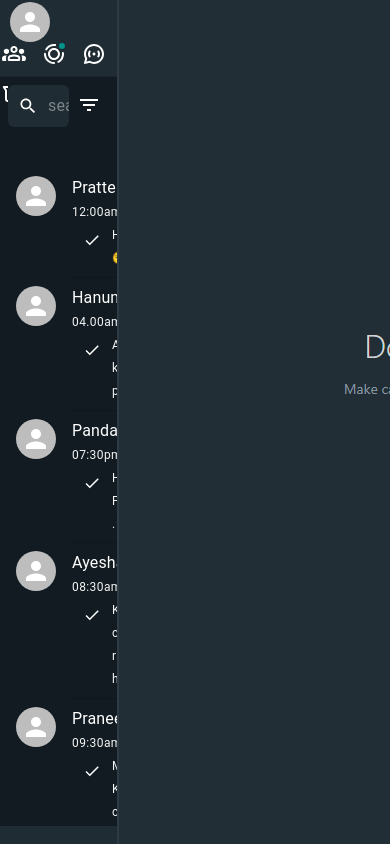
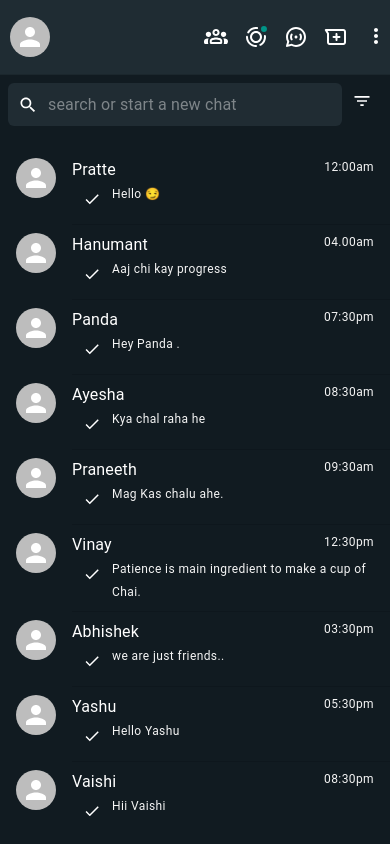
Before and after one commit to pruthvi-ays-max32/KyaBoltiPublic, a React (Create React App) app: page / in a window 390 px wide. Built offline with nearby package versions, Linux system fonts and the light colour scheme.

Commit message:
Making Responsive

```diff
--- a/src/Component/HomePage.jsx
+++ b/src/Component/HomePage.jsx
@@ -1,7 +1,7 @@
 import React from 'react'
 import LeftComponent from './LeftComponent'
 import RightComponent from './RightComponent'
-import { Box, Grid } from '@mui/material'
+import {Grid } from '@mui/material'
 import { useState } from 'react'
 
 export default function HomePage() {
@@ -10,16 +10,16 @@
     var time = new Date();
     time = time.toLocaleString('en-US', { hour: 'numeric', minute: 'numeric', hour12: true })
     const [Contactlist, setContactlist] = useState([
-        { id:1, name: "Pratte", contactNo: "1182451480", messages: [{ msg: "Hello 😏", time: "12:00am" }] },
-        { id:2, name: "Hanumant", contactNo: "721907384", messages: [{ msg: "Hii ", time: "03:59am" }, { msg: "Aaj chi kay progress", time: "04.00am" }] },
-        {id:3, name: "Panda", contactNo: "8787876692", messages: [{ msg: "Hey Panda .", time: "07:30pm" }] },
-        { id:4, name: "Ayesha", contactNo: "1182451533", messages: [{ msg: "Kya chal raha he", time: "08:30am" }] },
-        { id:5, name: "Praneeth", contactNo: "7219000099", messages: [{ msg: "Mag Kas chalu ahe.", time: "09:30am" }] },
-        { id:6, name: "Vinay", contactNo: "8888886692", messages: [{ msg: "Patience is main ingredient to make a cup of Chai.", time: "12:30pm" }] },
-        { id:7, name: "Abhishek", contactNo: "728907384", messages: [{ msg: "we are just friends..", time: "03:30pm" }] },
-        { id:8, name: "Yashu", contactNo: "8787676692", messages: [{ msg: "Hello Yashu", time: "05:30pm" }] },
-        {id:9,  name: "Vaishi", contactNo: "1182451433", messages: [{ msg: "Hii Vaishi", time: "08:30pm" }] },
-        { id:10, name: "Shejal", contactNo: "7219070099", messages: [{ msg: "Office Kas Chalu.", time: "10:30pm" }] },
+        { id: 1, name: "Pratte", contactNo: "1182451480", messages: [{ msg: "Hello 😏", time: "12:00am" }] },
+        { id: 2, name: "Hanumant", contactNo: "721907384", messages: [{ msg: "Hii ", time: "03:59am" }, { msg: "Aaj chi kay progress", time: "04.00am" }] },
+        { id: 3, name: "Panda", contactNo: "8787876692", messages: [{ msg: "Hey Panda .", time: "07:30pm" }] },
+        { id: 4, name: "Ayesha", contactNo: "1182451533", messages: [{ msg: "Kya chal raha he", time: "08:30am" }] },
+        { id: 5, name: "Praneeth", contactNo: "7219000099", messages: [{ msg: "Mag Kas chalu ahe.", time: "09:30am" }] },
+        { id: 6, name: "Vinay", contactNo: "8888886692", messages: [{ msg: "Patience is main ingredient to make a cup of Chai.", time: "12:30pm" }] },
+        { id: 7, name: "Abhishek", contactNo: "728907384", messages: [{ msg: "we are just friends..", time: "03:30pm" }] },
+        { id: 8, name: "Yashu", contactNo: "8787676692", messages: [{ msg: "Hello Yashu", time: "05:30pm" }] },
+        { id: 9, name: "Vaishi", contactNo: "1182451433", messages: [{ msg: "Hii Vaishi", time: "08:30pm" }] },
+        { id: 10, name: "Shejal", contactNo: "7219070099", messages: [{ msg: "Office Kas Chalu.", time: "10:30pm" }] },
     ])
 
     let clonearray = [...Contactlist]
@@ -36,18 +36,30 @@
 
     function display(messageArr) {
         // console.log("000000000",sContact["id"]-1)
-        clonearray[sContact["id"]-1].messages.push({msg:messageArr, time:time})
+        clonearray[sContact["id"] - 1].messages.push({ msg: messageArr, time: time })
         setContactlist(clonearray)
         // console.log("QQQQQQQQQQQQQQQQQQQQQQQQQQQQQQQQ", clonearray[sContact["id"]-1])
     }
 
+
+    function onBackButton(){
+        setsContact(null)
+    }
+
     return (
-        <Box display='flex' flexDirection={'row'} height={'100vh'} width={'100%'}>
+        <Grid container direction={'row'} height={'100%'}>
 
-            <LeftComponent Contactlist={Contactlist} sContact={sContact} selectContact={selectContact} clonearray={clonearray}/>
-            <Box sx={{ border: ".05px solid #2f3b44" }} />
-            <RightComponent sContact={sContact} display={display}/>
+            <Grid item  sm={4} md={4} lg={3.5} xl={4} sx={{display:{xs:(sContact)? 'none':'block', sm:'block'}}}>
+                <LeftComponent Contactlist={Contactlist} sContact={sContact} selectContact={selectContact} clonearray={clonearray} />
+            </Grid>
+            {/* <Grid item xs={0} sm={0} md={0.1} lg={0.3}>
+                <Box sx={{ border: ".05px solid #2f3b44" }} />
+            </Grid> */}
+            <Grid item sm={8} md={8} lg={8.5} xl={8} xs={12} sx={{display:{xs:(sContact)? 'block':'none', sm:'block'}}}>
+                <RightComponent sContact={sContact} display={display} onBackButton={onBackButton}/>
+            </Grid>
 
-        </Box>
+
+        </Grid>
     )
 }
--- a/src/Component/Left/ContactList.jsx
+++ b/src/Component/Left/ContactList.jsx
@@ -1,5 +1,5 @@
 import React from 'react'
-import { Avatar, Box, Divider, Grid, IconButton, List, ListItem, Typography,  } from '@mui/material'
+import { Avatar, Box, Divider, Stack, IconButton, List, ListItem, Typography,  } from '@mui/material'
 
 import DoneIcon from '@mui/icons-material/Done';
 export default function ContactList(props) {
@@ -9,25 +9,21 @@
     )
 
     return (
-      <Box display={'flex'} flexDirection='column' bgcolor={"#111B21"} width={"100%"}>
-        <List sx={{ maxHeight: '77vh', overflowY: 'scroll', scrollbarWidth: 'thin', width:"100%", scrollbarColor: "rgba(var(--white-rgb),.16)"}}>
+      <Box display={'flex'} flexDirection='column' bgcolor={"#111B21"}  height={'calc(100vh - 6vh - 9vh)'}>
+        <List sx={{ maxHeight: '78vh', overflowY: 'scroll', scrollbarWidth: 'thin',  scrollbarColor: "rgba(var(--white-rgb),.16)"}}>
           {FilterArray.map((contact, index) => (
             <>
-              <ListItem sx={{width:'100%'}} key={index} onClick={() => {
+              <ListItem key={index} onClick={() => {
                 // console.log("??????????????",contact)
                 props.selectContact(contact)
               }}>
-                <Box display={'flex'} flexDirection={'row'} width={'100%'}>
+                <Box display={'flex'} flexDirection={'row'} sx={{width:"100%"}}>
                   <Avatar />
-                  <Box display={'flex'} flexDirection={'column'} ml={2} >
-                      <Grid container justifyContent='space-between' >
-                          <Grid item md={10}>
+                  <Box display={'flex'} flexDirection={'column'} ml={2} sx={{width:"100%"}}>
+                      <Stack direction={"row"} justifyContent='space-between' >
                           <Typography variant='body1' color={'white'}> {contact.name} </Typography>
-                          </Grid>
-                          <Grid item md={2}>
                           <Typography variant="caption" color={'whitesmoke'}>{contact.messages[contact.messages.length-1].time}</Typography>
-                          </Grid>
-                      </Grid>
+                      </Stack>
                     <Box display={'flex'} flexDirection={'row'}>
                       <Box>
                         <IconButton>
--- a/src/Component/Left/LAppBar.jsx
+++ b/src/Component/Left/LAppBar.jsx
@@ -7,7 +7,7 @@
   return (
 
 
-    <Grid container  width={"100%"} height={'9vh'} display={'flex'} alignItems={'center'} bgcolor={'#1f2c33'} padding={'2px 2px'} justifyContent={'space-between'}>
+    <Grid container  width={"100%"} height={'9vh'} display={'flex'} flexDirection={"row"} alignItems={'center'} bgcolor={'#1f2c33'} padding={'2px 2px'} justifyContent={'space-between'}>
       <Grid item ml={1} >
         <Avatar/>
       </Grid>
--- a/src/Component/Left/Licons.jsx
+++ b/src/Component/Left/Licons.jsx
@@ -1,4 +1,4 @@
-import { Grid} from '@mui/material'
+import {Stack} from '@mui/material'
  export default function LeftIcons() {
     function NewChat(){
         return(
@@ -31,13 +31,12 @@
         )
     }
     return(
-        <Grid container gap={2}>
+        <Stack direction={'row'} container gap={2}>
             <Groups/>
             <Status/>
             <Channels/>
             <NewChat/>
             <MenuBar/>
-
-        </Grid>
+        </Stack>
     )
 }
--- a/src/Component/Left/SearchAppBar.jsx
+++ b/src/Component/Left/SearchAppBar.jsx
@@ -10,7 +10,7 @@
 
   return (
     <Grid display={'flex'} flexDirection={'row'} justifyContent={'space-between'} sx={{ bgcolor: '#111B21', width:"100%"}}>
-      <Box width={'100%'} display={'flex'} margin={1} sx={{ bgcolor: '#111B21', height: "8vh" }}>
+      <Box width={'100%'} display={'flex'} margin={1} sx={{ bgcolor: '#111B21', height: "6vh" }}>
         <Box display={'flex'} flexDirection={'row'} borderRadius={'2px'} width={'90%'} bgcolor={'#202C33'} sx={{ border: '0.5px ', borderRadius: '6px', height: '5vh' }}>
           <IconButton>
             <SearchIcon sx={{ color: "white", height: "20px" }} />
@@ -23,7 +23,7 @@
         </Box>
         <Box>
           <IconButton>
-            <FilterListIcon sx={{ color: 'white' }} />
+            <FilterListIcon sx={{ color: 'white', height:"20px" }} />
           </IconButton>
         </Box>
       </Box>
--- a/src/Component/LeftComponent.jsx
+++ b/src/Component/LeftComponent.jsx
@@ -1,5 +1,5 @@
 import React from 'react'
-import {Grid, Divider} from '@mui/material'
+import {Divider, Stack} from '@mui/material'
 import LAppBar from './Left/LAppBar'
 import ContactList from './Left/ContactList'
 import SearchAppBar from './Left/SearchAppBar'
@@ -16,11 +16,11 @@
   }
 
   return (
-    <Grid backgroundColor={"#1f2c33"} sx={{width:"30%", height:"100%"}}>
+    <Stack direction={'column'} backgroundColor={"#1f2c33"} sx={{height:"100vh"}}>
         <LAppBar/>
         <Divider variant='fullWidth' sx={{bgcolor:"#1f2c33"}}></Divider>
         <SearchAppBar search={search}/>
         <ContactList sContact={props.sContact} selectContact={props.selectContact} searchText={searchText} clonearray={props.clonearray}/>
-    </Grid>
+    </Stack>
   )
 }
--- a/src/Component/Right/Rfooter.jsx
+++ b/src/Component/Right/Rfooter.jsx
@@ -19,7 +19,7 @@
 
   return (
     <Grid width={'100%'} alignItems={"center"}  display={'flex'} justifyContent={'space-between'} sx={{alignItems:'center'}} >
-        <Box textAlign={'start'} display={'flex'} flexDirection={'row'} m={1}>
+        <Box textAlign={'start'} display={'flex'} flexDirection={'row'} mt={1}>
         <IconButton>
             <InsertEmoticonIcon sx={{
               justifyItems:"center",
@@ -54,7 +54,7 @@
 
         }}>
             <SendIcon sx={{
-              color:"white"
+              color:"white",
             }} />
           </IconButton>
         </Box>
--- a/src/Component/RightComponent.jsx
+++ b/src/Component/RightComponent.jsx
@@ -12,12 +12,20 @@
   const backgroundImageUrl = `url(${background})`;
   const containerStyle = {
     backgroundImage: backgroundImageUrl,
+    backgroundSize: 'cover',
+    backgroundPosition: 'center',
+    backgroundRepeat: 'no-repeat',
+
   };
 
   const backgroundImageUrl1 = `url(${chatbg})`;
 
   const containerStyle1 = {
     backgroundImage: backgroundImageUrl1,
+    backgroundSize: 'cover',
+    backgroundPosition: 'center',
+    backgroundRepeat: 'no-repeat',
+
   };
 
 
@@ -25,10 +33,10 @@
   if (props.sContact !== null) {
     return (
 
-      <Box sx={{width:"70%", height:"100vh"}} display="flex" justifyContent="center" flexDirection={'column'} alignItems={'center'}>
+      <Box sx={{height:"100vh"}} display="flex" justifyContent="center" flexDirection={'column'} alignItems={'center'}>
 
         <Box height={'9.6vh'} width={'100%'} bgcolor={'#1f2c33'}>
-          <RAppBar sContact={props.sContact} />
+          <RAppBar sContact={props.sContact} onBackButton={props.onBackButton}/>
         </Box>
 
         <Box height={'calc(100vh - 9.6vh - 9vh)'}  width={'100%'} style={containerStyle1} sx={{overflowY:'scroll', scrollbarWidth:'thin', maxHeight:"85vh", scrollbarColor:"rgba(var(--white-rgb),.16)"}}>
@@ -36,7 +44,7 @@
         </Box>
 
         <Box height={'9vh'} width={'100%'} bgcolor={'#1f2c33'} alignItems={'center'} justifyContent={'center'} justifyItems={'center'}>
-          <Rfooter display={props.display}/>
+          <Rfooter display={props.display} />
         </Box>
 
       </Box>
@@ -46,7 +54,7 @@
 
   else {
     return (
-      <Grid style={containerStyle} backgroundColor={"222E35"} sx={{width:"70%", height:"100vh"}} display="flex" >
+      <Grid style={containerStyle} backgroundColor={"222E35"} sx={{height:"100vh"}} display="flex" >
 
       </Grid>
     )
```
Also changed, not shown: src/Component/Right/RAppBar.jsx (+9 -4 lines).
